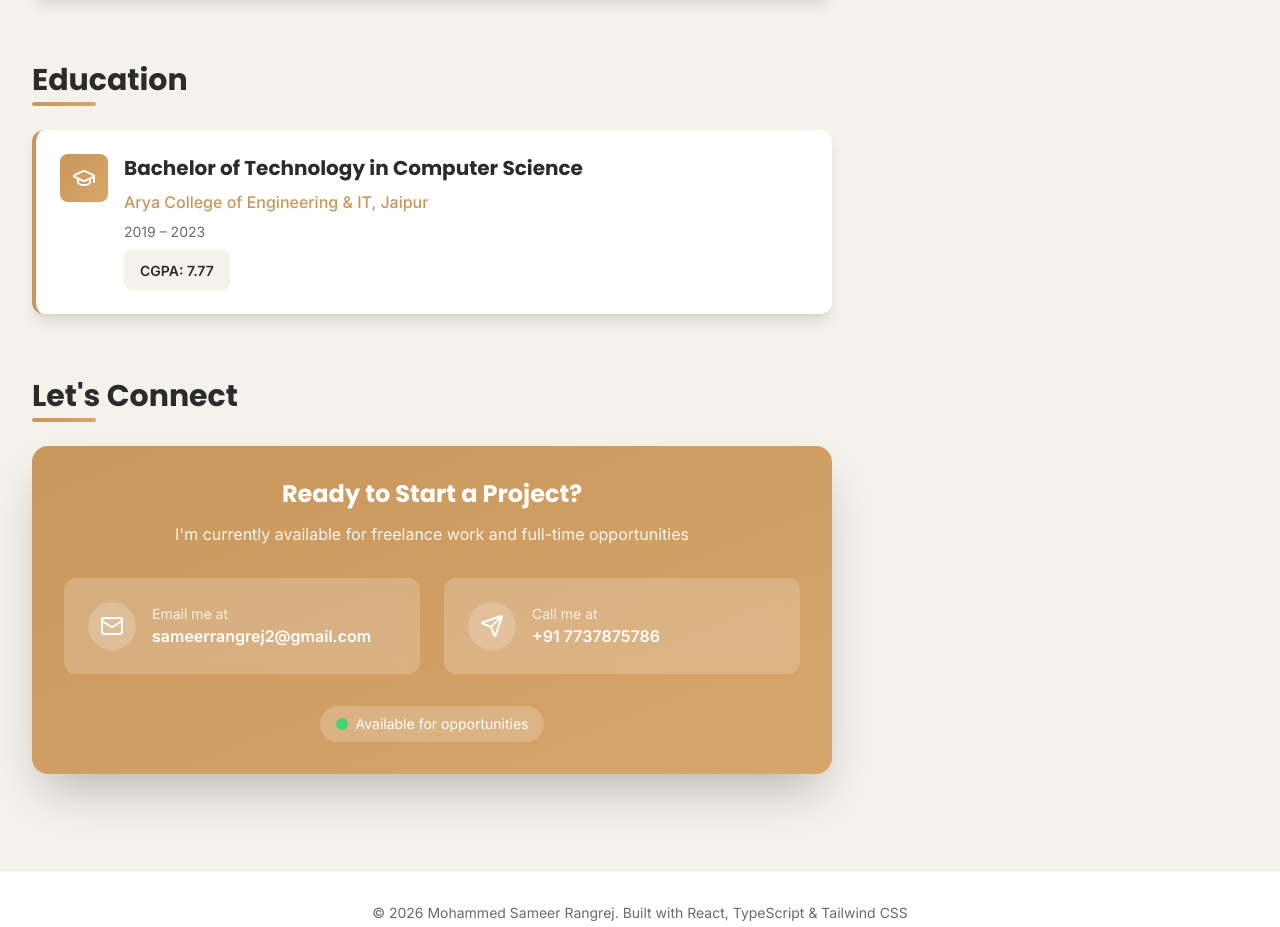
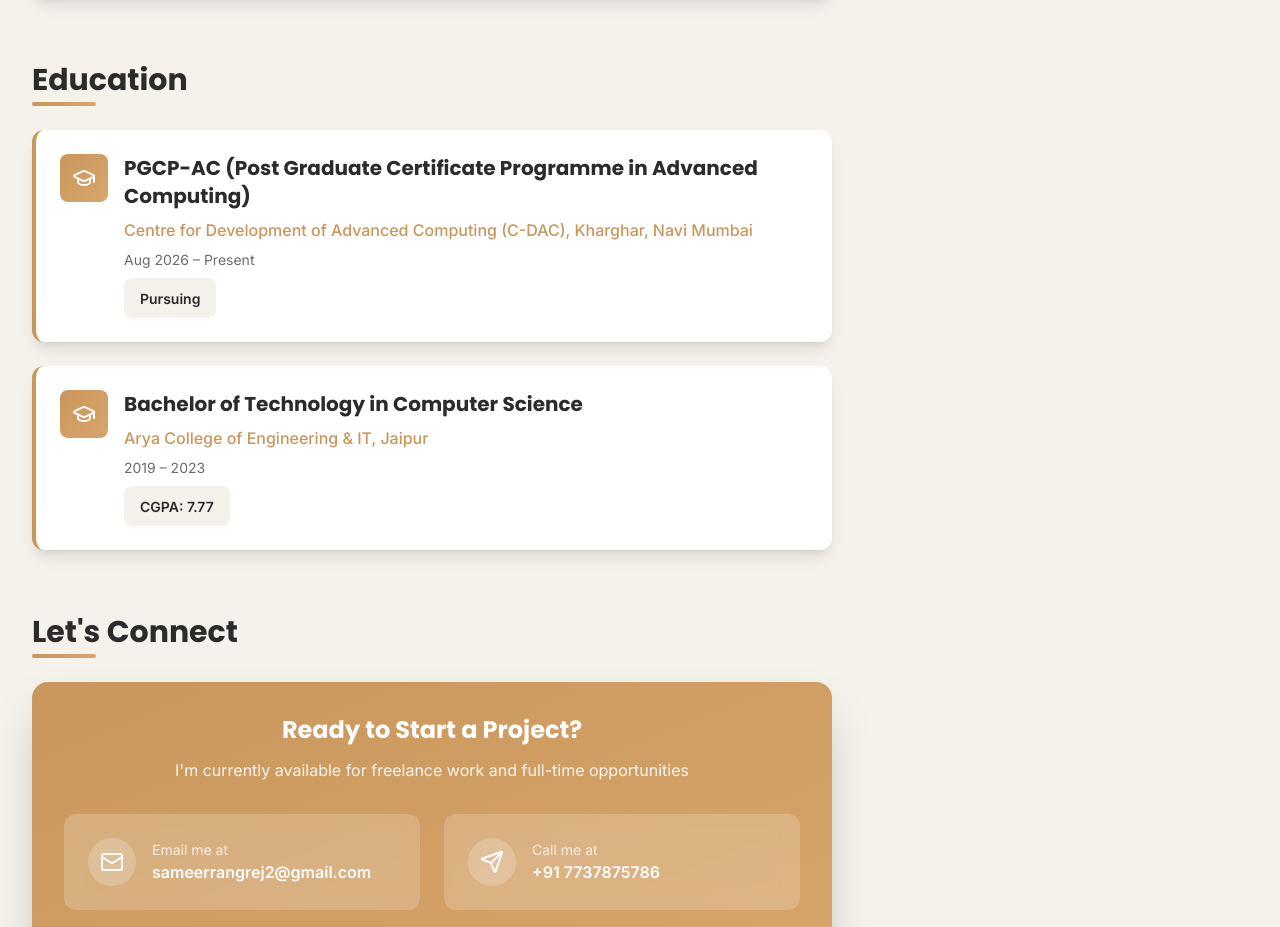
Before and after one commit to Sammy6543/Sameer_Portfolio, a React (Vite) app: page / in a window 1280 px wide. Shown: the part 3864-4791 px from the top of the page. Built offline with nearby package versions, Linux system fonts and the light colour scheme.

Commit message:
Revise Education section with new qualifications
Updated the Education section to include PGCP-AC and adjusted the layout.

```diff
--- a/src/app/App.tsx
+++ b/src/app/App.tsx
@@ -324,6 +324,32 @@ export default function App() {
             <section>
   <AnimatedWrapper>
     <SectionTitle title="Education" />
+    <div className="space-y-6">
+      {/* PGCP-AC at C-DAC */}
+      <motion.div
+        whileHover={{ x: 5 }}
+        className="bg-white rounded-xl p-6 shadow-lg border-l-4 border-[#c9965b]"
+      >
+        <div className="flex items-start gap-4">
+          <div className="w-12 h-12 bg-gradient-to-br from-[#c9965b] to-[#d8a56a] rounded-lg flex items-center justify-center flex-shrink-0">
+            <GraduationCap className="text-white" size={24} />
+          </div>
+          <div className="flex-grow">
+            <h3 className="text-xl font-bold text-[#2b2b2b] mb-2">
+              PGCP-AC (Post Graduate Certificate Programme in Advanced Computing)
+            </h3>
+            <p className="text-[#c9965b] font-medium mb-2">
+              Centre for Development of Advanced Computing (C-DAC), Kharghar, Navi Mumbai
+            </p>
+            <p className="text-sm text-[#6b6b6b] mb-2">Aug 2026 – Present</p>
+            <div className="inline-block px-4 py-2 bg-[#f5f1eb] rounded-lg">
+              <span className="text-sm font-semibold text-[#2b2b2b]">Pursuing</span>
+            </div>
+          </div>
+        </div>
+      </motion.div>
+
+      {/* B.Tech */}
       <motion.div
         whileHover={{ x: 5 }}
         className="bg-white rounded-xl p-6 shadow-lg border-l-4 border-[#c9965b]"
@@ -337,7 +363,7 @@ export default function App() {
               Bachelor of Technology in Computer Science
             </h3>
             <p className="text-[#c9965b] font-medium mb-2">
-                        Arya College of Engineering & IT, Jaipur
+              Arya College of Engineering &amp; IT, Jaipur
             </p>
             <p className="text-sm text-[#6b6b6b] mb-2">2019 – 2023</p>
             <div className="inline-block px-4 py-2 bg-[#f5f1eb] rounded-lg">
@@ -346,6 +372,7 @@ export default function App() {
           </div>
         </div>
       </motion.div>
+    </div>
   </AnimatedWrapper>
 </section>
 
```
Lines whose indentation alone changed are shown as unchanged.
